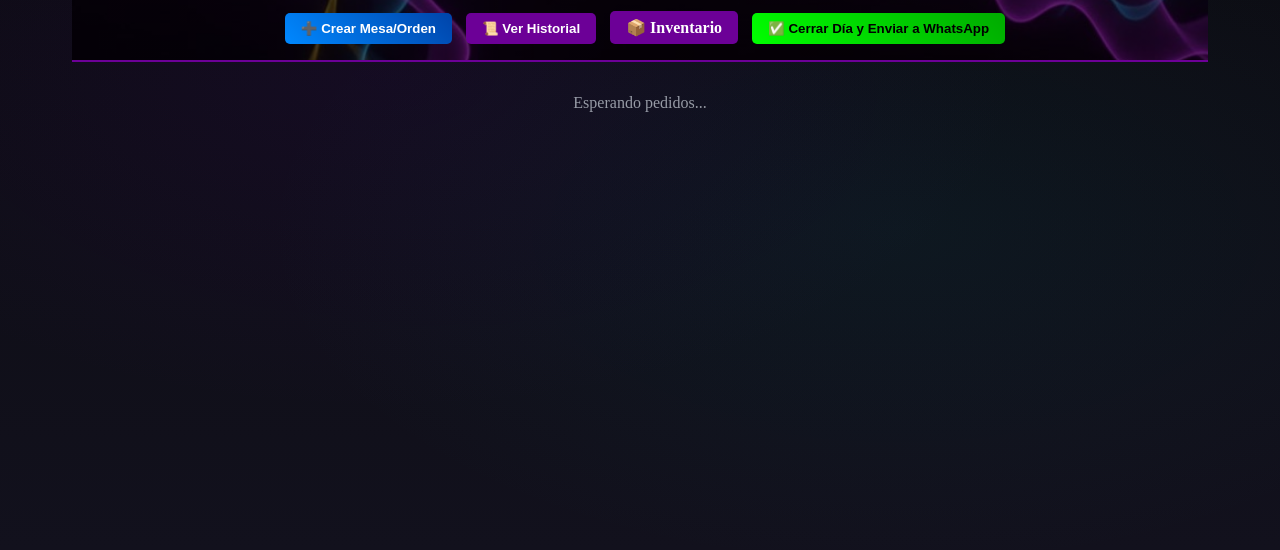
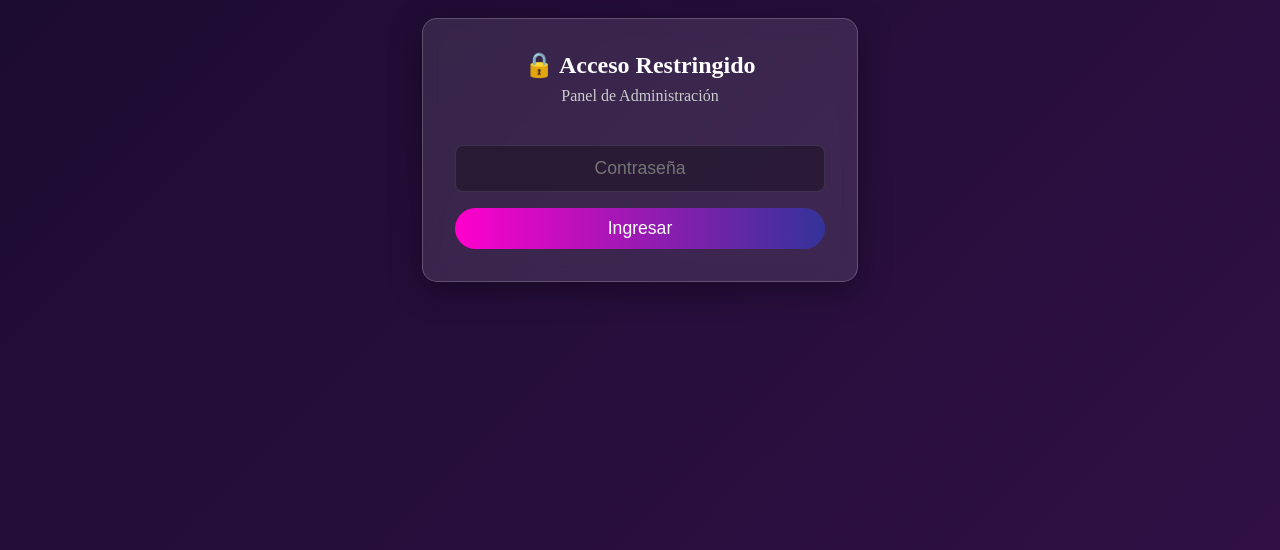
Before and after one commit to FleivaBar/FleivaAplicacion, a website: page public/admin.html in a window 1280 px wide. Shown: the part 250-800 px from the top of the page. Drawn offline with nearby package versions, Linux system fonts and the light colour scheme; no server answers.

Commit message:
Se agrega la opción de contraseña a admin y se soluciona el enviar pedidos desde las mesas.

```diff
--- a/public/admin.html
+++ b/public/admin.html
@@ -172,10 +172,82 @@
             background: linear-gradient(45deg, #0088ff, #0044aa);
             color: white;
         }
+
+        /* --- LOGIN OVERLAY --- */
+        #login-overlay {
+            position: fixed;
+            top: 0;
+            left: 0;
+            width: 100%;
+            height: 100%;
+            background: linear-gradient(135deg, #1a0b2e 0%, #301045 100%);
+            z-index: 9999;
+            display: flex;
+            /* Flex por defecto, JS lo ocultará si ya hay sesión */
+            flex-direction: column;
+            align-items: center;
+            justify-content: center;
+            color: white;
+            text-align: center;
+        }
+
+        .login-box {
+            background: rgba(255, 255, 255, 0.1);
+            backdrop-filter: blur(10px);
+            padding: 2rem;
+            border-radius: 15px;
+            border: 1px solid rgba(255, 255, 255, 0.2);
+            box-shadow: 0 8px 32px 0 rgba(0, 0, 0, 0.37);
+        }
+
+        .login-input {
+            width: 100%;
+            padding: 12px;
+            margin: 1rem 0;
+            background: rgba(0, 0, 0, 0.3);
+            border: 1px solid rgba(255, 255, 255, 0.1);
+            border-radius: 8px;
+            color: white;
+            font-size: 1.1rem;
+            text-align: center;
+        }
+
+        .login-btn {
+            background: linear-gradient(90deg, #ff00cc, #333399);
+            color: white;
+            border: none;
+            padding: 10px 25px;
+            border-radius: 25px;
+            cursor: pointer;
+            font-size: 1.1rem;
+            width: 100%;
+            transition: transform 0.2s;
+        }
+
+        .login-btn:hover {
+            transform: scale(1.05);
+        }
+
+        .error-msg {
+            color: #ffcccc;
+            margin-top: 10px;
+            font-size: 0.9rem;
+            display: none;
+        }
     </style>
 </head>
 
 <body>
+    <!-- LOGIN OVERLAY -->
+    <div id="login-overlay">
+        <div class="login-box">
+            <h2 style="margin-bottom: 0.5rem;">🔒 Acceso Restringido</h2>
+            <p style="color: #ccc; margin-bottom: 1.5rem;">Panel de Administración</p>
+            <input type="password" id="admin-password" class="login-input" placeholder="Contraseña">
+            <button class="login-btn" onclick="checkPassword()">Ingresar</button>
+            <p id="login-error" class="error-msg">Contraseña incorrecta</p>
+        </div>
+    </div>
     <audio id="notification-sound" src="https://assets.mixkit.co/active_storage/sfx/2869/2869-preview.mp3"></audio>
 
     <header class="admin-header">
@@ -216,6 +288,62 @@
     <script>
         const socket = io();
         const container = document.getElementById('orders-container');
+        const loginOverlay = document.getElementById('login-overlay');
+        const passwordInput = document.getElementById('admin-password');
+        const errorMsg = document.getElementById('login-error');
+
+        // --- LÓGICA DE AUTENTICACIÓN ---
+        function checkSession() {
+            const lastSessionDate = localStorage.getItem('fleiva_admin_auth_date');
+            const today = new Date().toDateString();
+
+            if (lastSessionDate === today) {
+                // Sesión válida para hoy -> Ocultar login
+                loginOverlay.style.display = 'none';
+                socket.emit('join_admin'); // Unirse solo si hay sesión
+            } else {
+                // No hay sesión o caducó -> Mostrar login
+                loginOverlay.style.display = 'flex';
+            }
+        }
+
+        function checkPassword() {
+            const password = passwordInput.value;
+            socket.emit('verify_password', password);
+        }
+
+        socket.on('password_correct', () => {
+            // Guardar sesión de hoy
+            const today = new Date().toDateString();
+            localStorage.setItem('fleiva_admin_auth_date', today);
+
+            // Ocultar overlay
+            loginOverlay.style.display = 'none';
+            errorMsg.style.display = 'none';
+
+            // Unirse a la sala de admin
+            socket.emit('join_admin');
+        });
+
+        socket.on('password_incorrect', () => {
+            errorMsg.style.display = 'block';
+            passwordInput.value = '';
+            // feedback visual error
+            passwordInput.style.border = "1px solid red";
+            setTimeout(() => passwordInput.style.border = "1px solid rgba(255,255,255,0.1)", 1000);
+        });
+
+        // Permitir enter en el input
+        passwordInput.addEventListener("keypress", function (event) {
+            if (event.key === "Enter") {
+                checkPassword();
+            }
+        });
+
+        // Ejecutar check al cargar
+        checkSession();
+
+        // --- RESTO CÓDIGO ---
         const notifSound = document.getElementById('notification-sound');
 
         // Estructura local: { tableId: { items: [], total: 0 } }
--- a/public/script.js
+++ b/public/script.js
@@ -70,7 +70,7 @@ let currentTableId;
 
 function initOrderingSystem(tableId) {
     currentTableId = tableId;
-    socket = io('https://fleiva-aplicacion.onrender.com');
+    socket = io();
 
     socket.emit('join_table', tableId);
 
```
Also changed, not shown: server.js (+12 -0 lines).
